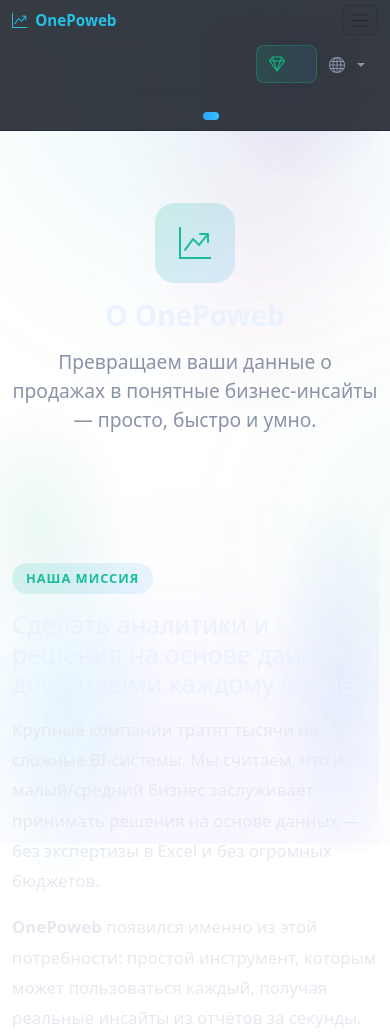
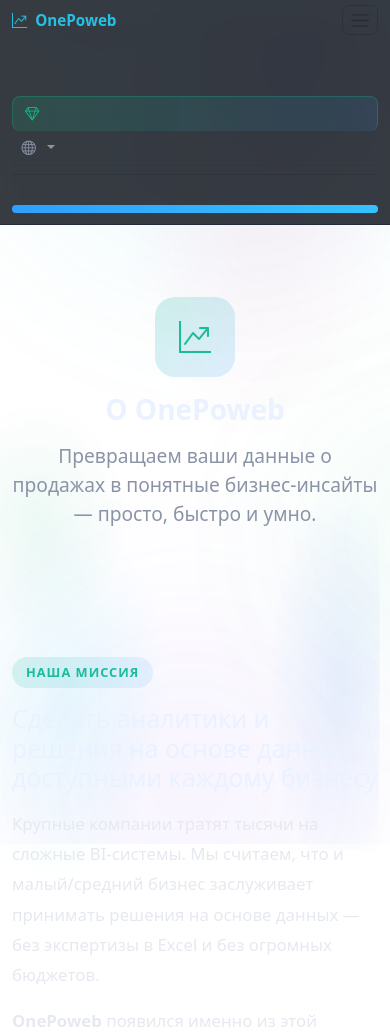
Before and after one commit to linkyl2k/OnePoweb, a Python web app: template templates/about.html in a window 390 px wide, after a click that opens the changed part. Shown: the top 1033 px of the page. Run offline with Jinja, Linux system fonts and the light colour scheme; the template is opened without the code that fills it, so the values that code supplies are empty.

Commit message:
Force vertical column menu layout on all mobile devices like iPad

```diff
--- a/templates/base.html
+++ b/templates/base.html
@@ -92,7 +92,7 @@
       color: #ef4444;
       animation: pulse-urgent 1s ease-in-out infinite;
     }
-    /* Mobile navbar tweaks */
+    /* Mobile navbar tweaks - force vertical column layout like iPad */
     @media (max-width: 767.98px) {
       .navbar {
         padding-top: 0.35rem;
@@ -105,30 +105,50 @@
       .navbar .trial-countdown {
         font-size: 0.6rem;
       }
-      .navbar-nav .nav-link {
-        padding-top: 0.4rem;
-        padding-bottom: 0.4rem;
-      }
-      /* Make collapsed menu full‑width and stacked */
+      /* Force ALL nav items to be vertical column - no horizontal layout */
       #nav {
         margin-top: 0.5rem;
       }
+      #nav .navbar-nav {
+        flex-direction: column !important;
+        width: 100% !important;
+        margin: 0 !important;
+      }
       #nav .navbar-nav.me-auto,
       #nav .navbar-nav.ms-auto {
-        align-items: flex-start;
+        flex-direction: column !important;
+        align-items: stretch !important;
+        width: 100% !important;
       }
-      #nav .navbar-nav.me-auto .nav-item,
-      #nav .navbar-nav.ms-auto .nav-item {
-        width: 100%;
+      #nav .navbar-nav .nav-item {
+        width: 100% !important;
+        margin: 0 !important;
+        padding: 0 !important;
+        display: block !important;
       }
+      #nav .navbar-nav .nav-link {
+        display: block !important;
+        width: 100% !important;
+        padding: 0.5rem 0.75rem !important;
+        text-align: left !important;
+        white-space: normal !important;
+        word-wrap: break-word !important;
+        border-bottom: 1px solid rgba(0,0,0,0.05) !important;
+      }
+      #nav .navbar-nav .nav-link:last-child {
+        border-bottom: none !important;
+      }
+      /* Separate left and right sections */
       #nav .navbar-nav.ms-auto {
-        margin-top: 0.5rem;
-        border-top: 1px solid rgba(0,0,0,0.05);
-        padding-top: 0.5rem;
+        margin-top: 0.5rem !important;
+        border-top: 1px solid rgba(0,0,0,0.1) !important;
+        padding-top: 0.5rem !important;
       }
-      /* Right side buttons in two rows on mobile */
-      #nav .navbar-nav.ms-auto.align-items-center {
-        align-items: flex-start !important;
+      /* Buttons should also be full width */
+      #nav .navbar-nav .btn {
+        width: 100% !important;
+        margin: 0.25rem 0 !important;
+        text-align: center !important;
       }
     }
 
@@ -149,32 +169,15 @@
         padding: 0.2rem 0.4rem;
         font-size: 0.9rem;
       }
-      /* Force all nav items to be block-level */
-      #nav .navbar-nav {
-        width: 100%;
-        margin: 0;
-      }
-      #nav .navbar-nav .nav-item {
-        width: 100%;
-        margin: 0;
-        padding: 0;
-      }
-      #nav .navbar-nav .nav-link {
-        display: block;
-        width: 100%;
-        padding: 0.5rem 0.75rem;
-        text-align: left;
-        white-space: normal;
-        word-wrap: break-word;
-      }
-      /* Hide language dropdown text on very small screens, show only icon */
-      #nav .navbar-nav .dropdown-toggle::after {
-        margin-left: 0.25rem;
-      }
       /* Ensure no horizontal overflow */
       .navbar .container {
         padding-left: 0.75rem;
         padding-right: 0.75rem;
+      }
+      /* Smaller padding on very small screens */
+      #nav .navbar-nav .nav-link {
+        padding: 0.4rem 0.6rem !important;
+        font-size: 0.9rem;
       }
     }
   </style>
```
